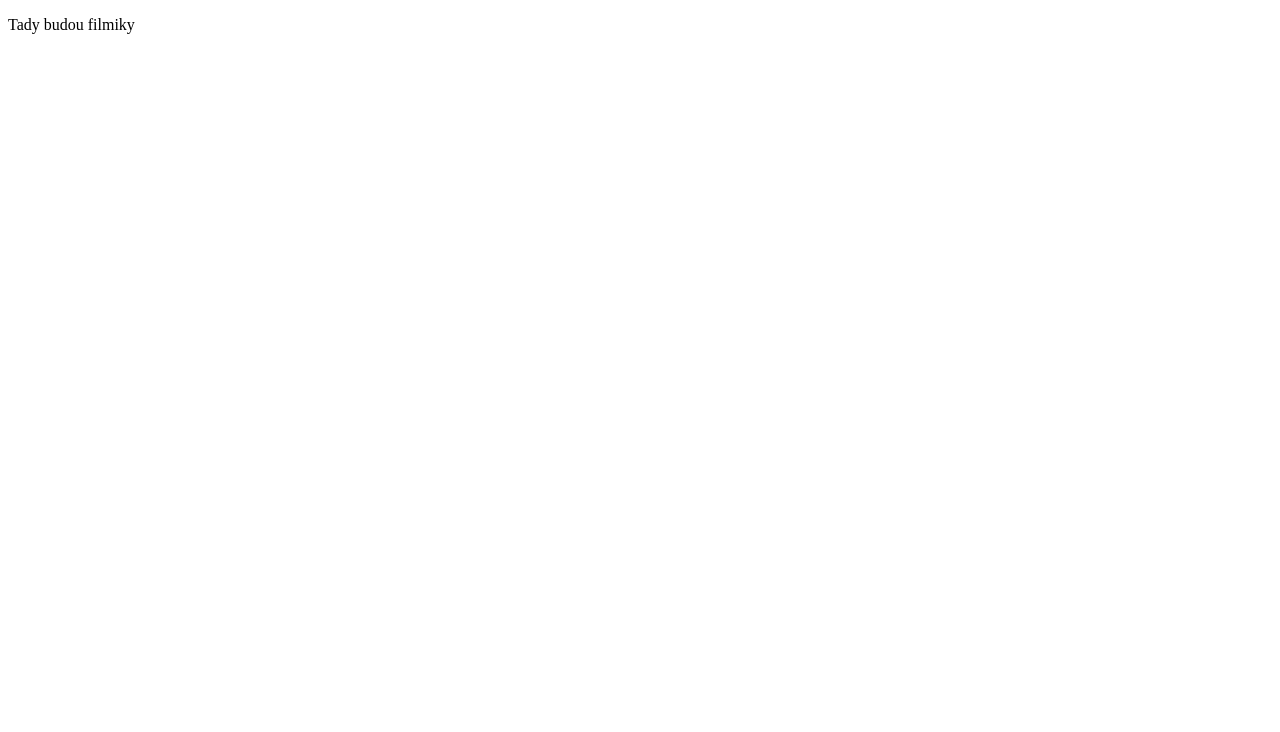
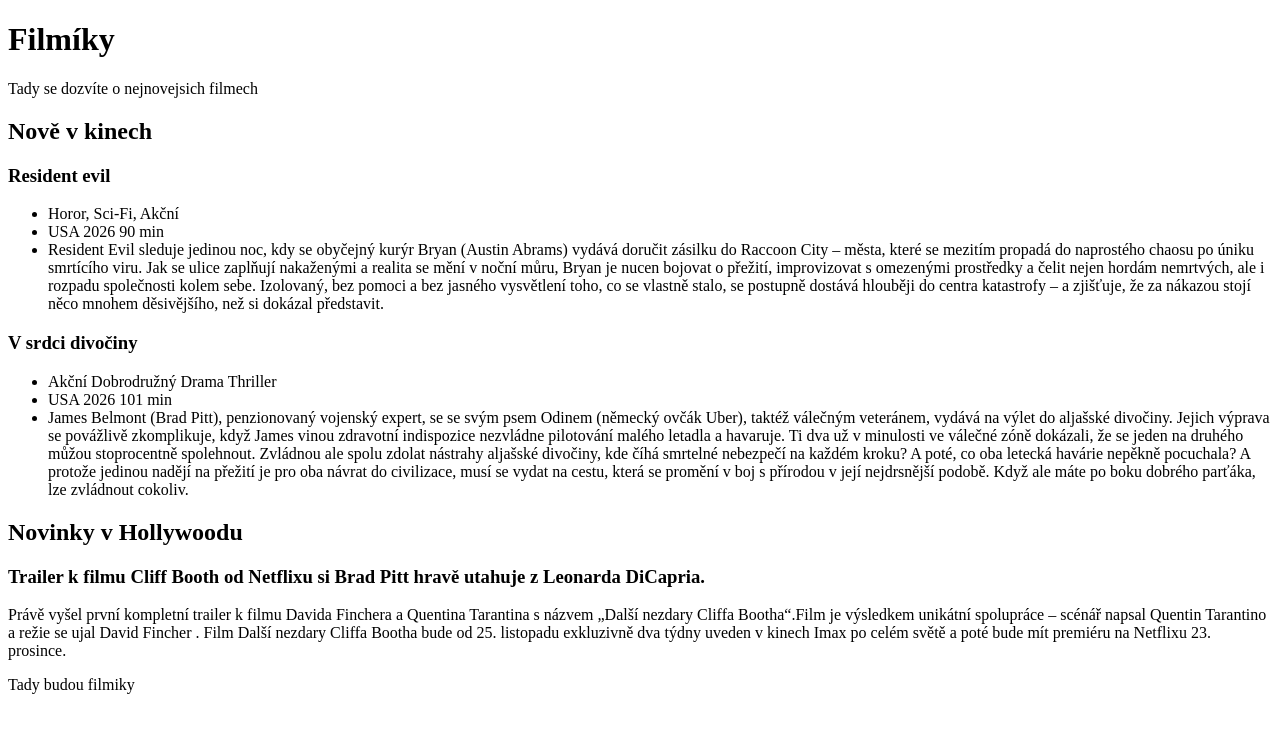
Before and after one commit to rbenesova/seminarka, a plain HTML site: page index.html in a window 1280 px wide. Drawn offline with Linux system fonts and the light colour scheme.

Commit message:
vic textu

```diff
--- a/index.html
+++ b/index.html
@@ -1,9 +1,33 @@
 <!DOCTYPE html>
-<html>
+<html lang="en">
     <head>
         <title>Filmíky</title>
     </head>
     <body>
+        <h1>Filmíky</h1>
+        <p>Tady se dozvíte o nejnovejsich filmech </p>
+        <h2>Nově v kinech </h2>
+        <h3>Resident evil</h3>
+        <ul>
+            <li>Horor, Sci-Fi, Akční</li>
+            <li>USA  2026  90 min</li>
+            <li>Resident Evil sleduje jedinou noc, kdy se obyčejný kurýr Bryan (Austin Abrams) vydává doručit zásilku do Raccoon City – města, které se mezitím propadá do naprostého chaosu po úniku smrtícího viru. Jak se ulice zaplňují nakaženými a realita se mění v noční můru, Bryan je nucen bojovat o přežití, improvizovat s omezenými prostředky a čelit nejen hordám nemrtvých, ale i rozpadu společnosti kolem sebe. Izolovaný, bez pomoci a bez jasného vysvětlení toho, co se vlastně stalo, se postupně dostává hlouběji do centra katastrofy – a zjišťuje, že za nákazou stojí něco mnohem děsivějšího, než si dokázal představit.</li>
+
+        </ul>
+        <h3>V srdci divočiny</h3>
+        <ul>
+            <li>Akční  Dobrodružný  Drama  Thriller</li>
+            <li>USA  2026  101 min</li>
+            <li>James Belmont (Brad Pitt), penzionovaný vojenský expert, se se svým psem Odinem (německý ovčák Uber), taktéž válečným veteránem, vydává na výlet do aljašské divočiny. Jejich výprava se povážlivě zkomplikuje, když James vinou zdravotní indispozice nezvládne pilotování malého letadla a havaruje. Ti dva už v minulosti ve válečné zóně dokázali, že se jeden na druhého můžou stoprocentně spolehnout. Zvládnou ale spolu zdolat nástrahy aljašské divočiny, kde číhá smrtelné nebezpečí na každém kroku? A poté, co oba letecká havárie nepěkně pocuchala? A protože jedinou nadějí na přežití je pro oba návrat do civilizace, musí se vydat na cestu, která se promění v boj s přírodou v její nejdrsnější podobě. Když ale máte po boku dobrého parťáka, lze zvládnout cokoliv.</li>
+
+        </ul>
+
+        <h2>Novinky v Hollywoodu</h2>
+        <h3>Trailer k filmu Cliff Booth od Netflixu si Brad Pitt hravě utahuje z Leonarda DiCapria.</h3>
+        <p>Právě vyšel první kompletní trailer k filmu Davida Finchera a Quentina Tarantina s názvem „Další nezdary Cliffa Bootha“.Film je výsledkem unikátní spolupráce – scénář napsal Quentin Tarantino a režie se ujal David Fincher .
+
+
+Film Další nezdary Cliffa Bootha bude od 25. listopadu exkluzivně dva týdny uveden v kinech Imax po celém světě a poté bude mít premiéru na Netflixu 23. prosince.</p>
         <p>Tady budou filmiky</p>
     </body>
 </html>
```
